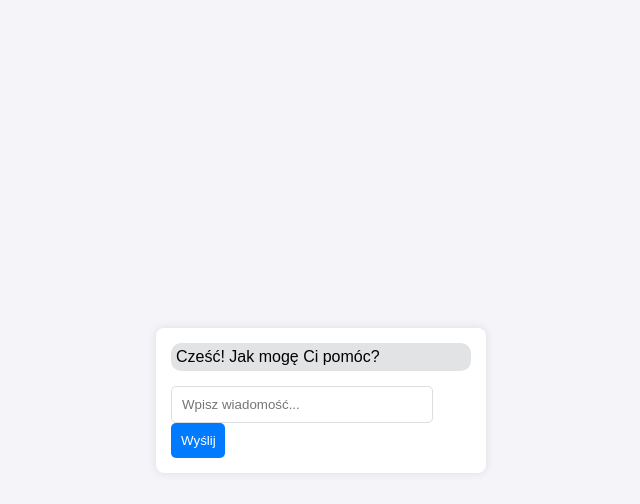
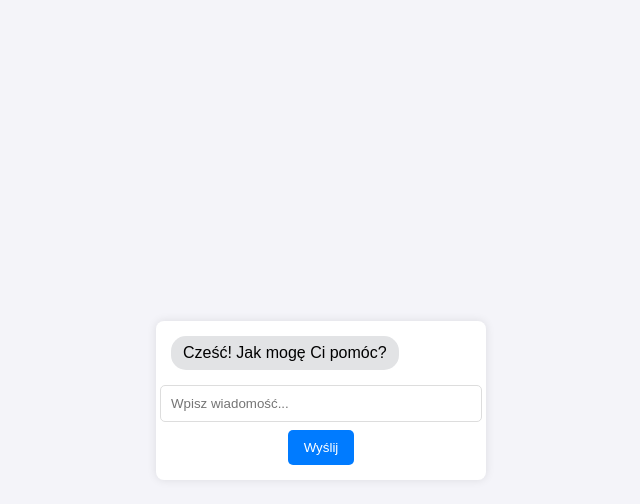
Before and after one commit to CreativeSeba/Inteligentny-chatbot-do-automatyzacji-odpowiedzi, a Flask app: page / in a window 1280 px wide. Shown: the top 504 px of the page, without its empty margins (319-959 px from the left). Run offline with Flask 2, Linux system fonts and the light colour scheme; parts of the project's set-up code (start-up, migrations or seed data) failed here and were passed over.

Commit message:
Improve css styling

```diff
--- a/static/style.css
+++ b/static/style.css
@@ -14,40 +14,57 @@ body {
     border-radius: 8px;
     padding: 15px;
     box-shadow: 0 0 10px rgba(0, 0, 0, 0.1);
+    display: flex;
+    flex-direction: column;
 }
 
 #chat {
     max-height: 400px;
     overflow-y: auto;
     margin-bottom: 10px;
+    display: flex;
+    flex-direction: column;
+    gap: 5px;
+}
+
+.user-message, .bot-message {
+    display: inline-block;
+    padding: 8px 12px;
+    border-radius: 15px;
+    max-width: 80%;
+    word-wrap: break-word;
+    margin-bottom: 5px;
 }
 
 .user-message {
+    align-self: flex-end;
+    background-color: #d1e7fd;
     text-align: right;
-    background-color: #d1e7fd;
-    border-radius: 10px;
-    padding: 5px;
-    margin-bottom: 5px;
 }
 
 .bot-message {
+    align-self: flex-start;
+    background-color: #e2e3e5;
     text-align: left;
-    background-color: #e2e3e5;
-    border-radius: 10px;
-    padding: 5px;
-    margin-bottom: 5px;
+}
+
+form {
+    display: flex;
+    flex-direction: column;
+    align-items: center;
+    gap: 8px;
 }
 
 form input {
-    width: 80%;
+    width: 100%;
     padding: 10px;
     border: 1px solid #ddd;
     border-radius: 5px;
 }
 
 form button {
-    width: 18%;
-    padding: 10px;
+    width: auto;
+    padding: 10px 16px;
     background-color: #007bff;
     color: white;
     border: none;
```
